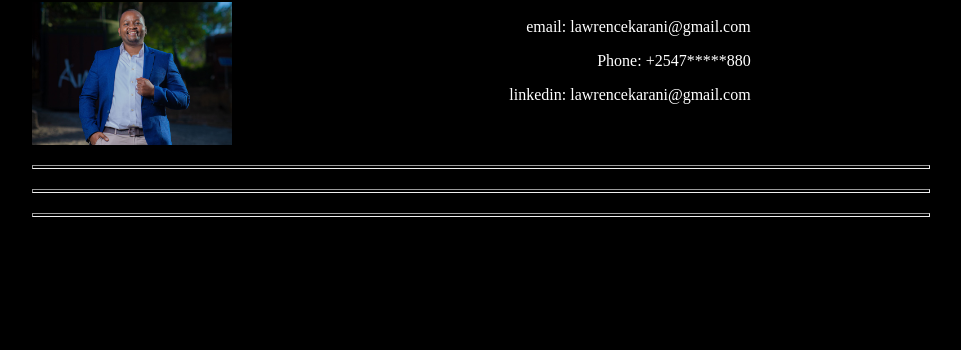
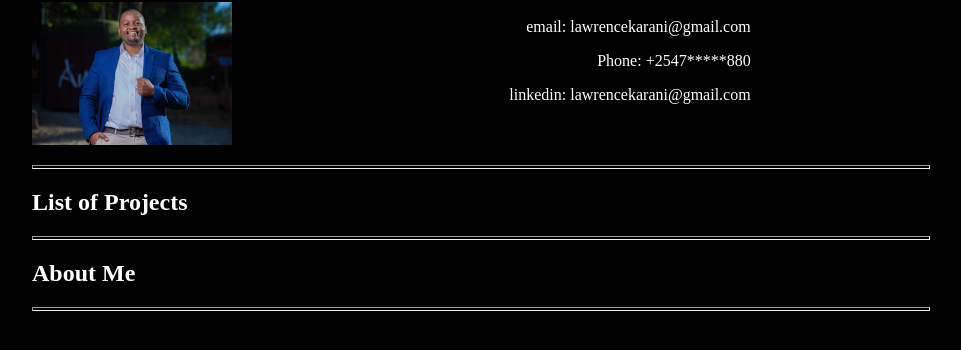
Before and after one commit to Zelawlaw/week1-IP-Portfolio-Landing-Page, a plain HTML site: page index.html in a window 1280 px wide. Shown: the part 78-428 px from the top of the page, without its empty margins (160-1121 px from the left). Drawn offline with Linux system fonts and the light colour scheme.

Commit message:
added projects and about-me section outlines

```diff
--- a/index.html
+++ b/index.html
@@ -16,8 +16,10 @@
       </div>
     </div>
     <hr />
+    <h2>List of Projects</h2>
     <div class="projects-section"></div>
     <hr />
+    <h2>About Me</h2>
     <div class="aboutMe-section"></div>
     <hr />
   </body>
```
